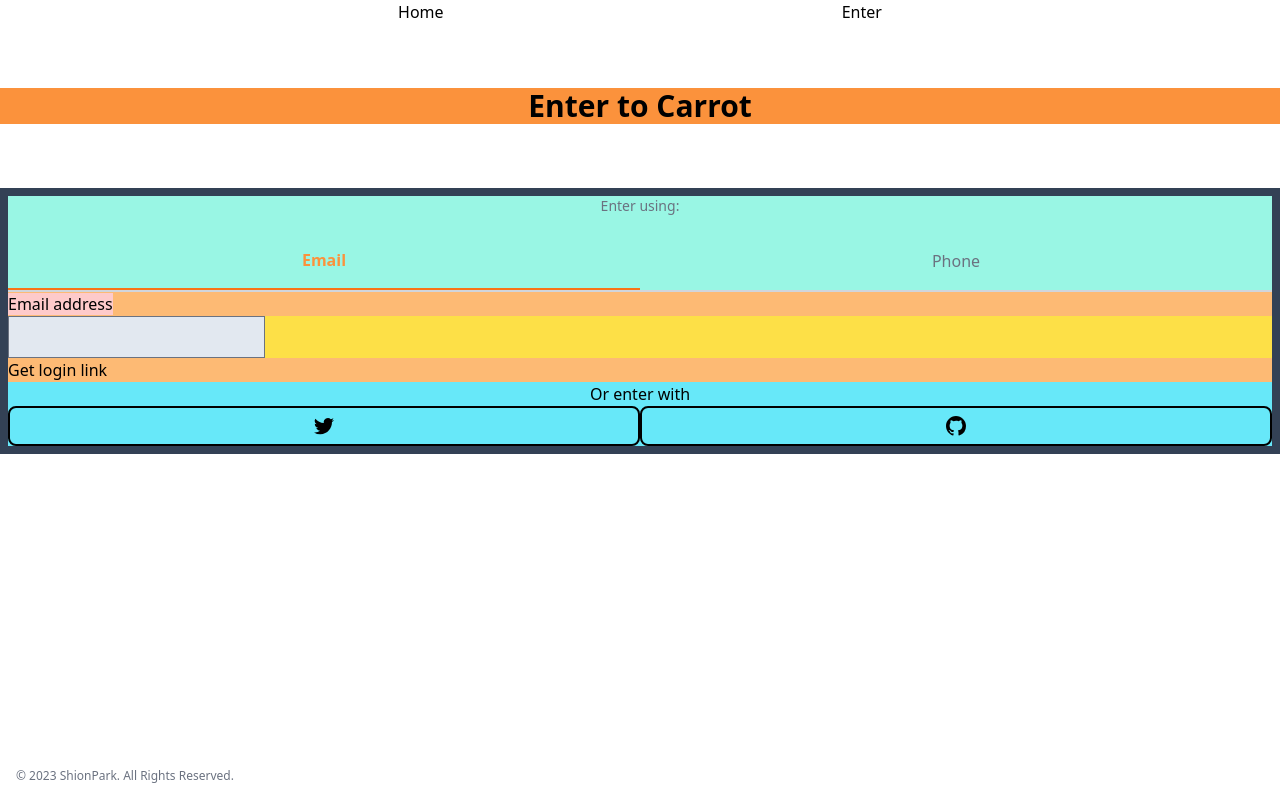
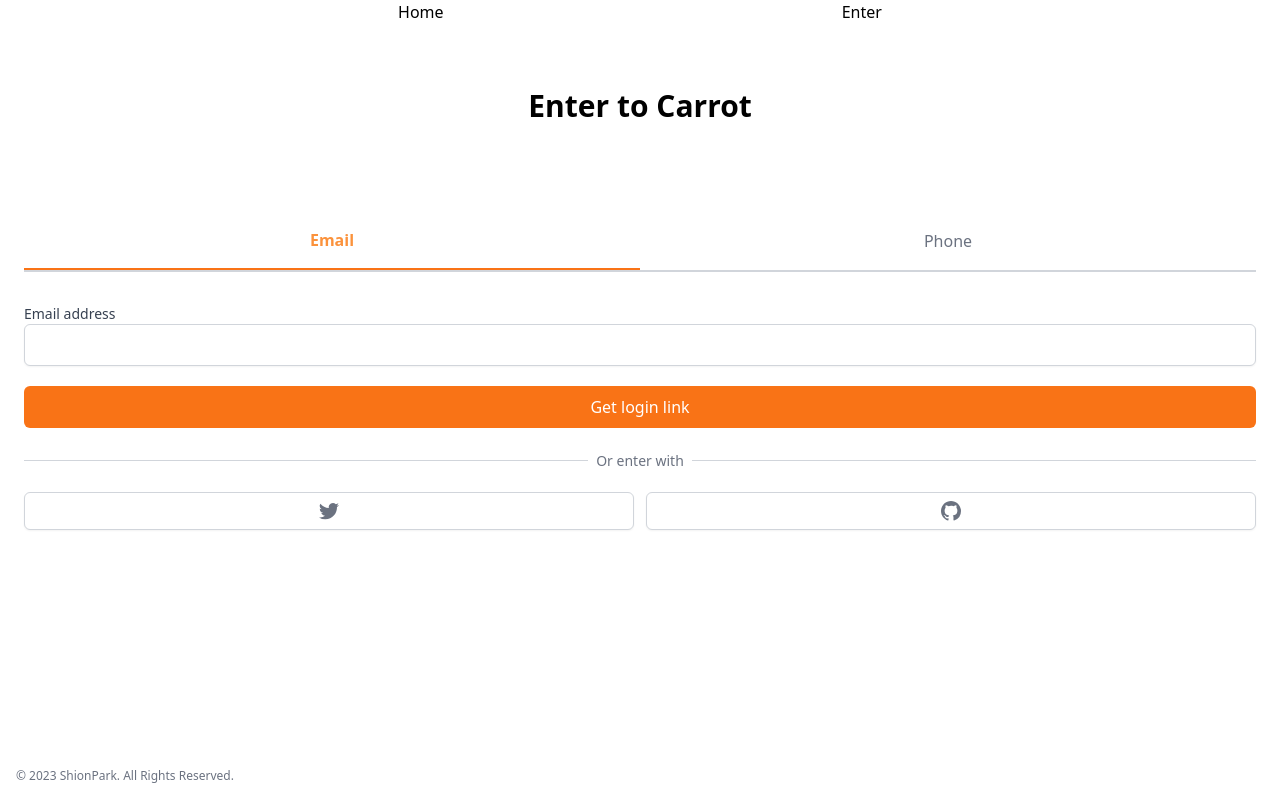
Before and after one commit to shionpark/nextjs-carrot, a Next.js app: page /enter in a window 1280 px wide. Built offline with nearby package versions, Linux system fonts and the light colour scheme.

Commit message:
Design: 💄 Auth Screen

```diff
--- a/src/pages/enter.tsx
+++ b/src/pages/enter.tsx
@@ -7,15 +7,12 @@ export default function Enter() {
   const onEmailClick = () => setMethod(TAB_E);
   const onPhoneClick = () => setMethod(TAB_P);
   return (
-    <div className="SCREEN flex-col justify-center items-center">
-      <h3 className="E_TITLE font-extrabold text-3xl my-16 bg-orange-400 text-center">
+    <div className="SCREEN flex-col px-4 justify-center items-center">
+      <h3 className="E_TITLE font-extrabold text-3xl my-16  text-center">
         Enter to Carrot
       </h3>
-      <div className="E_CONTAINER bg-slate-700 p-2">
-        <div className="E_CLICK_TABS flex flex-col justify-center items-center bg-teal-200">
-          <h5 className="E_TEXT text-sm text-gray-500 font-medium">
-            Enter using:
-          </h5>
+      <div className="E_CONTAINER p-2">
+        <div className="E_CLICK_TABS flex flex-col justify-center items-center">
           <div className="E_TABS border-b-2 border-gray-300 grid mt-8 w-full grid-cols-2">
             <button
               className={cls(
@@ -41,36 +38,48 @@ export default function Enter() {
             </button>
           </div>
         </div>
-        <form className="E_FORM bg-orange-300">
-          <label className="bg-red-200">
+        <form className="FORM_CONTAINER flex flex-col  mt-8">
+          <label className="FORM_LABEL text-sm text-gray-700">
             {method === TAB_E ? "Email address" : null}
             {method === TAB_P ? "Phone number" : null}
           </label>
-          <div className="bg-yellow-300">
+          <div className="FORM_INPUTS  ">
             {method === TAB_E ? (
-              <input className="bg-slate-200" type="email" required />
+              <input
+                className="FORM_INPUT_E appearance-none w-full px-3 py-2 border border-gray-300 rounded-md shadow-sm placeholder-gray-400 focus:outline-none focus:ring-orange-500 focus:border-orange-500"
+                type="email"
+                required
+              />
             ) : null}
             {method === TAB_P ? (
-              <div>
-                <span>+82</span>
-                <input type="number" required />
+              <div className="FORM_INPUT_P_DIV flex bg-black shadow-sm rounded-md">
+                <span className="FORM_INPUT_P_NUM flex items-center justify-center bg-gray-50 text-gray-00 border border-gray-300 border-r-0 px-3 rounded-l-md text-sm ">
+                  +82
+                </span>
+                <input
+                  className="FORM_INPUT_P w-full appearance-none border border-gray-300 rounded-md rounded-l-none focus:ring-orange-500 focus:border-orange-500"
+                  type="number"
+                  required
+                />
               </div>
             ) : null}
           </div>
-          <button>
+          <button className="FORM_ENTER_BTN bg-orange-500 hover:bg-orange-600 mt-5 py-2 px-4 border border-transparent rounded-md text-white focus:ring-2 focus:ring-offset-2 focus:ring-orange-500 focus:outline-none">
             {method === "email" ? "Get login link" : null}
             {method === TAB_P ? "Get one-time password" : null}
           </button>
         </form>
-        <div className="E_SOCIAL_CONTAINER  flex flex-col justify-center items-center bg-cyan-300">
-          <div>
-            <div />
-            <div>
-              <span>Or enter with</span>
+        <div className="E_SOCIAL_CONTAINER mt-8  ">
+          <div className="E_SOCIAL_TEXT relative">
+            <div className="absolute py-2 w-full border-t border-gray-300" />
+            <div className="relative -top-3 text-center">
+              <span className="bg-white px-2 text-sm text-gray-500">
+                Or enter with
+              </span>
             </div>
           </div>
-          <div className="E_SOCIAL_BTN grid w-full grid-cols-2 ">
-            <button className="border-2 p-2 rounded-lg border-black flex justify-center">
+          <div className="E_SOCIAL_BTNS grid grid-cols-2 mt-2 gap-3">
+            <button className="E_SOCIAL_BTN flex justify-center items-center py-2 px-4 border border-gray-300 rounded-md shadow-sm bg-white text-sm font-medium text-gray-500 hover:bg-gray-50">
               <svg
                 className="w-5 h-5"
                 aria-hidden="true"
@@ -80,7 +89,7 @@ export default function Enter() {
                 <path d="M6.29 18.251c7.547 0 11.675-6.253 11.675-11.675 0-.178 0-.355-.012-.53A8.348 8.348 0 0020 3.92a8.19 8.19 0 01-2.357.646 4.118 4.118 0 001.804-2.27 8.224 8.224 0 01-2.605.996 4.107 4.107 0 00-6.993 3.743 11.65 11.65 0 01-8.457-4.287 4.106 4.106 0 001.27 5.477A4.073 4.073 0 01.8 7.713v.052a4.105 4.105 0 003.292 4.022 4.095 4.095 0 01-1.853.07 4.108 4.108 0 003.834 2.85A8.233 8.233 0 010 16.407a11.616 11.616 0 006.29 1.84" />
               </svg>
             </button>
-            <button className="border-2 p-2 rounded-lg border-black flex justify-center">
+            <button className="E_SOCIAL_BTN flex justify-center items-center py-2 px-4 border border-gray-300 rounded-md shadow-sm bg-white text-sm font-medium text-gray-500 hover:bg-gray-50">
               <svg
                 className="w-5 h-5"
                 aria-hidden="true"
```
